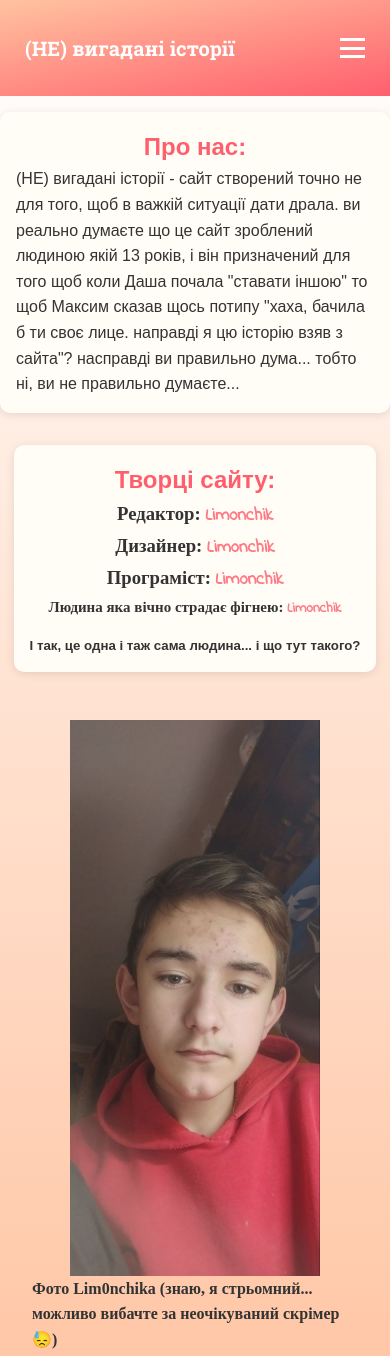
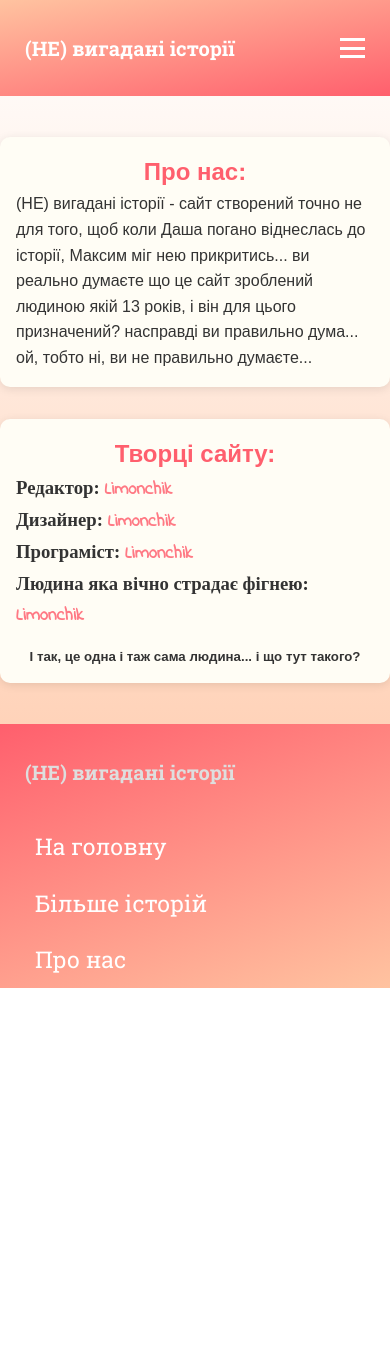
Before and after one commit to Maximka2011/about_site, a plain HTML site: page index.html in a window 390 px wide. Shown: the top 1356 px of the page. After the commit the page ends 988 px from the top, so only its background shows below. Drawn offline with Linux system fonts and the light colour scheme; a web font is replaced by a local one.

Commit message:
Add files via upload

```diff
--- a/index.html
+++ b/index.html
@@ -38,7 +38,7 @@
 
         <section class="about_us">
             <h2>Про нас:</h2>
-            <p>(НЕ) вигадані історії - сайт створений точно не для того, щоб в важкій ситуації дати драла. ви реально думаєте що це сайт зроблений людиною якій 13 років, і він призначений для того щоб коли Даша почала "ставати іншою" то щоб Максим сказав щось потипу "хаха, бачила б ти своє лице. направді я цю історію взяв з сайта"? насправді ви правильно дума... тобто ні, ви не правильно думаєте...</p>
+            <p>(НЕ) вигадані історії - сайт створений точно не для того, щоб коли Даша погано віднеслась до історії, Максим міг нею прикритись... ви реально думаєте що це сайт зроблений людиною якій 13 років, і він для цього призначений? насправді ви правильно дума... ой, тобто ні, ви не правильно думаєте...</p>
         </section>
 
         <section class="makers_section">
@@ -51,16 +51,16 @@
             </div>
             <h5>І так, це одна і таж сама людина... і що тут такого?</h5>
         </section>
-
-        <div class="author_phohto">
-            <img src="./photo_2025-02-02_21-03-07.jpg" alt="author photo" width="250px">
-            <h4>Фото Lim0nchikа (знаю, я стрьомний... можливо вибачте за неочікуваний скрімер😓)</h4>
-        </div>
     </main>
 
     <footer>
         <section class="footer_inf">
             <h1>(НЕ) вигадані історії</h1>
+            <li class="footer_nav">
+                <a href="#" class="underline home_footer">На головну</a>
+                <a href="#" class="underline">Більше історій</a>
+                <a href="https://maximka2011.github.io/about_site/" class="underline us_info_footer">Про нас</a>
+            </li>
         </section>
     </footer>
 
--- a/style.css
+++ b/style.css
@@ -165,6 +165,8 @@ span {
 main {
     display: flex;
     flex-direction: column;
+
+    margin: 25px 0px;
 }
 
 h2 {
@@ -201,41 +203,55 @@ section {
     min-height: 82px;
 }
 
-.author_phohto {
-    font-family: "Gabriela", serif;
-    margin: 2rem;
-
-    p {
-        position: relative;
-        bottom: 55px;
-        rotate: -25deg;
-    }
-}
-
 .makers {
     font-family: "Gabriela", serif;
-}
-
-div {
-    display: flex;
-    flex-direction: column;
-    align-items: center;
 }
 
 footer {
     background: linear-gradient(160deg, #ff5f6d, #ffc3a0);
     color: white;
-    padding: 32px 25px 10px 25px;
+    padding: 32px 25px 0;
 
     font-family: "Roboto Slab", serif;
     font-size: 23px;
-
-    display: flex;
 }
 
-@media (max-width: 430px) {
-    .fignia {
-        font-size: 15px;
+.footer_inf {
+    display: flex;
+    justify-content: space-between;
+    align-items: flex-start;
+}
+
+.footer_nav {
+    display: flex;
+    flex-direction: column;
+    padding: 0 80px;
+
+    a {
+        margin: 10px;
+    }
+}
+
+.home_footer {
+    width: 132px;
+}
+
+.more_footer {
+    width: 173px;
+}
+
+.us_info_footer {
+    width: 92px;
+}
+
+@media (max-width: 770px) {
+    .footer_inf {
+        flex-direction: column;
+    }
+
+    .footer_inf li {
+        padding: 0;
+        margin-top: 30px;
     }
 }
 
@@ -247,6 +263,7 @@ footer {
 
     footer h1 {
         font-size: 20px;
+        color: #dedede;
     }
 }
 
@@ -258,5 +275,6 @@ footer {
 
     footer h1 {
         font-size: 15px;
+        color: #dedede;
     }
 }
```
